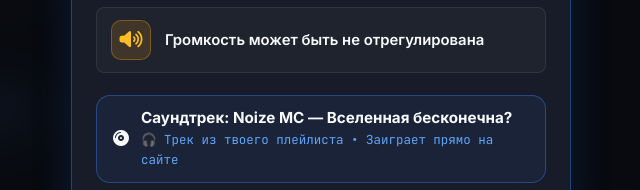
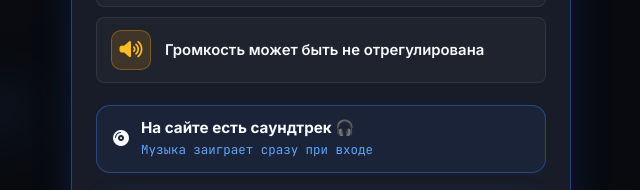
Before and after one commit to Jdkdkdiriej8383/PodarokNaDR, a website: page index.html in a window 1280 px wide. Shown: the part 376-566 px from the top of the page, without its empty margins (319-959 px from the left). Drawn offline with nearby package versions, Linux system fonts and the light colour scheme.

Commit message:
fix: убрано конкретное название песни из дисклеймера, указано 'На сайте есть саундтрек'

```diff
--- a/index.html
+++ b/index.html
@@ -2829,8 +2829,8 @@ body {
         <div class="playlist-pill-info">
           <span class="music-icon-spin"><i class="fa-solid fa-compact-disc"></i></span>
           <div class="playlist-pill-text">
-            <strong>Саундтрек: Noize MC — Вселенная бесконечна?</strong>
-            <span>🎧 Трек из твоего плейлиста • Заиграет прямо на сайте</span>
+            <strong>На сайте есть саундтрек 🎧</strong>
+            <span>Музыка заиграет сразу при входе</span>
           </div>
         </div>
       </div>
```
